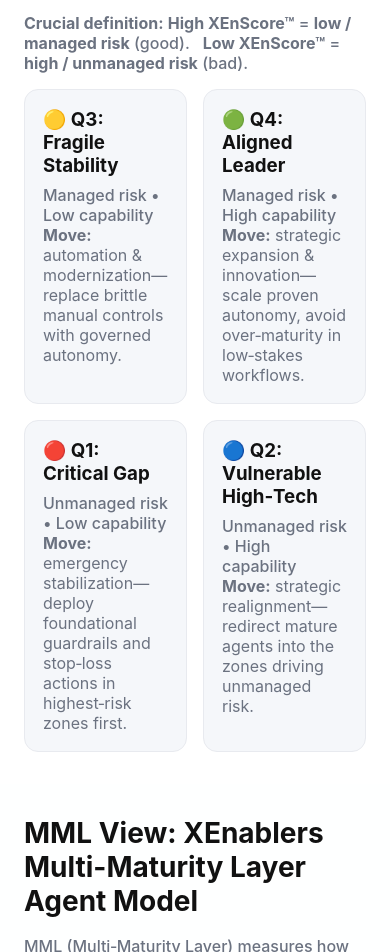
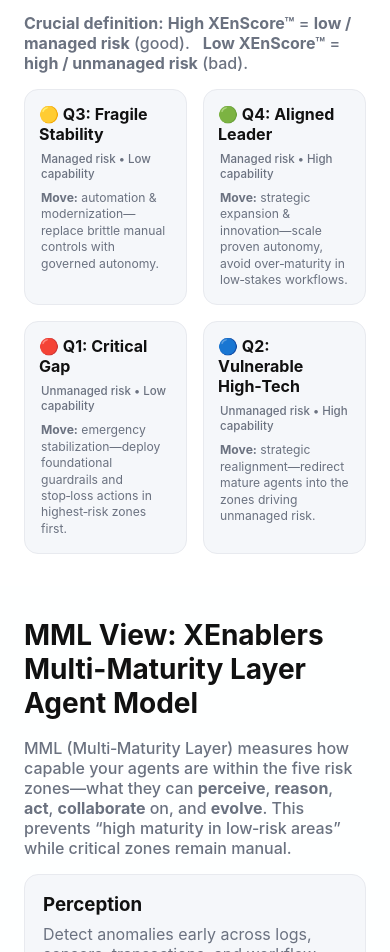
Before and after one commit to Brianhsl2/X-web5, a website: page MML-Zones.html in a window 390 px wide. Shown: the part 923-1875 px from the top of the page. Drawn offline with Linux system fonts and the light colour scheme.

Commit message:
Tune mobile caption sizing and spacing in MML-Zones

```diff
--- a/MML-Zones.html
+++ b/MML-Zones.html
@@ -45,6 +45,11 @@
       white-space: nowrap;
     }
 
+    .cards.quad-grid .card .muted {
+      font-size: 0.85rem;
+      line-height: 1.35;
+    }
+
     @media (max-width: 900px) {
       .approach-summary-card {
         width: 100%;
@@ -52,6 +57,44 @@
 
       .approach-summary-card ol {
         white-space: normal;
+      }
+
+      .cards.quad-grid .card h3 {
+        font-size: 1rem;
+      }
+
+      .cards.quad-grid .card {
+        padding: 14px 14px 16px;
+      }
+
+      .cards.quad-grid .card .muted {
+        font-size: 0.72rem;
+        line-height: 1.3;
+        margin: 2px 0 8px;
+        padding-inline: 2px;
+      }
+
+      .cards.quad-grid .card p {
+        font-size: 0.76rem;
+        line-height: 1.35;
+        padding-inline: 2px;
+      }
+
+      .diagram-wrap {
+        padding: 10px 10px 16px;
+      }
+
+      .diagram-wrap svg {
+        max-width: calc(100% - 8px);
+      }
+
+      .diagram-wrap svg text {
+        font-size: 11px;
+      }
+
+      .diagram-wrap svg text[x="350"],
+      .diagram-wrap svg text[y="352"] {
+        font-size: 10px;
       }
     }
 
```
